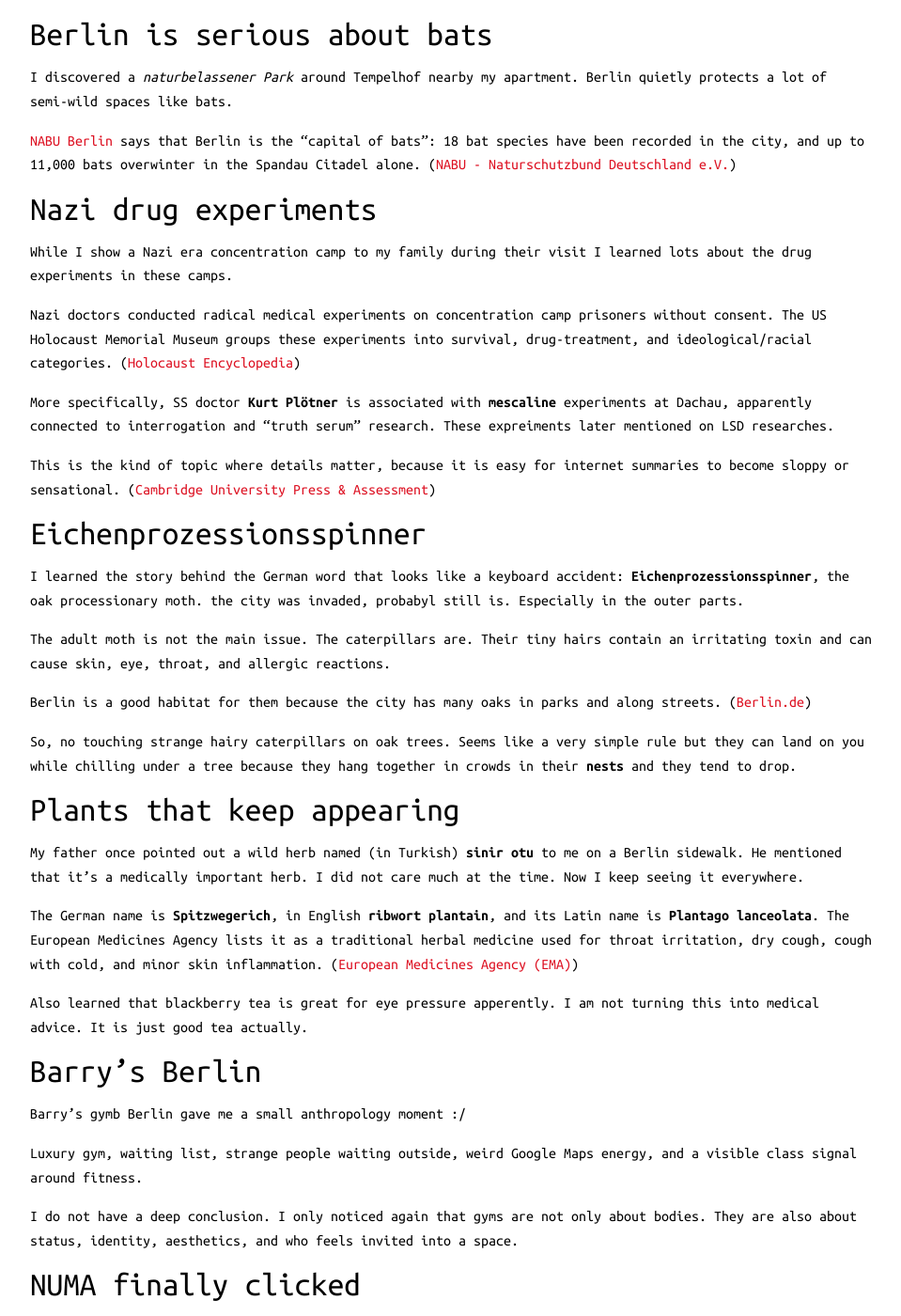
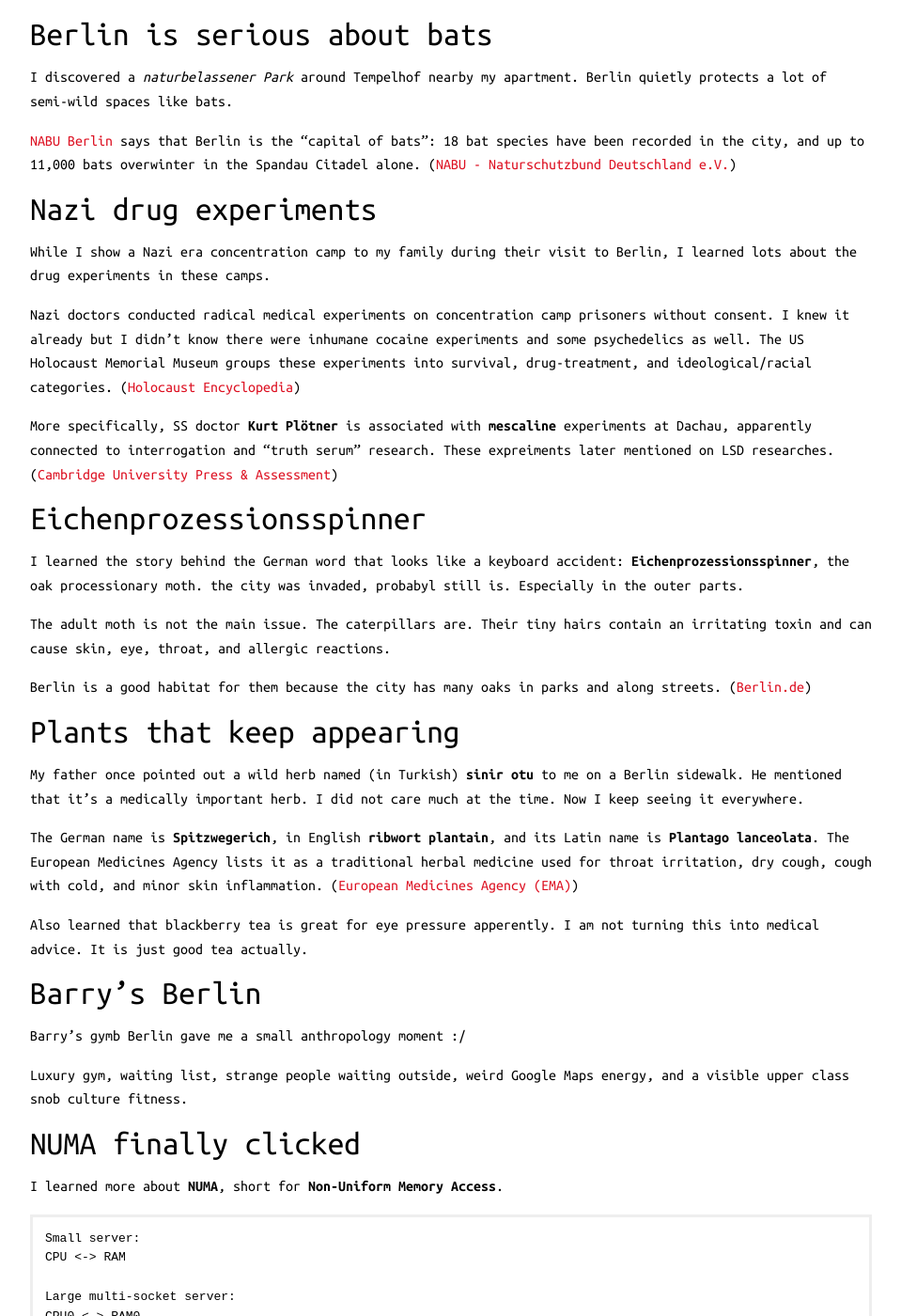
Before and after one commit to hasantayyar/hasantayyar.net, a Jekyll site: the page built from _posts/2026-06-01-everything-i-learned-june.md, in a window 1280 px wide and 1400 px high, scrolled down 331 px. Shown: the whole window at 94% size, without its empty margins (160-1119 px from the left). Built offline with Jekyll 4.4.1, drawn with Linux system fonts in a browser that asks for light colours; Markdown is read by kramdown in place of the engine named in the settings; some of the changed text lies outside the part shown.

Commit message:
Update 2026-06-01-everything-i-learned-june.md

````diff
--- a/_posts/2026-06-01-everything-i-learned-june.md
+++ b/_posts/2026-06-01-everything-i-learned-june.md
@@ -15,15 +15,12 @@
 
 ## Nazi drug experiments
 
-While I show a Nazi era concentration camp to my family during their visit I learned lots about the drug experiments in these camps.
+While I show a Nazi era concentration camp to my family during their visit to Berlin, I learned lots about the drug experiments in these camps.
 
-Nazi doctors conducted radical medical experiments on concentration camp prisoners without consent.
-The US Holocaust Memorial Museum groups these experiments into survival, drug-treatment, and ideological/racial categories. ([Holocaust Encyclopedia](https://encyclopedia.ushmm.org/content/en/article/nazi-medical-experiments))
+Nazi doctors conducted radical medical experiments on concentration camp prisoners without consent. I knew it already but I didn't know there were inhumane cocaine experiments and some psychedelics as well. The US Holocaust Memorial Museum groups these experiments into survival, drug-treatment, and ideological/racial categories. ([Holocaust Encyclopedia](https://encyclopedia.ushmm.org/content/en/article/nazi-medical-experiments))
 
 More specifically, SS doctor __Kurt Plötner__ is associated with **mescaline** experiments at Dachau,
-apparently connected to interrogation and “truth serum” research. These expreiments later mentioned on LSD researches.
-
-This is the kind of topic where details matter, because it is easy for internet summaries to become sloppy or sensational. ([Cambridge University Press & Assessment](https://www.cambridge.org/core/journals/acta-neuropsychiatrica/article/psychotropic-drugs-research-in-nazi-germany-the-triumph-of-de-principle-of-malfeasance/72702C7C6B9607759A0CFB639BBA5599))
+apparently connected to interrogation and “truth serum” research. These expreiments later mentioned on LSD researches. ([Cambridge University Press & Assessment](https://www.cambridge.org/core/journals/acta-neuropsychiatrica/article/psychotropic-drugs-research-in-nazi-germany-the-triumph-of-de-principle-of-malfeasance/72702C7C6B9607759A0CFB639BBA5599))
 
 
 ## Eichenprozessionsspinner
@@ -34,8 +31,6 @@
 The adult moth is not the main issue. The caterpillars are. Their tiny hairs contain an irritating toxin and can cause skin, eye, throat, and allergic reactions.
 
 Berlin is a good habitat for them because the city has many oaks in parks and along streets. ([Berlin.de](https://www.berlin.de/sen/gesundheit/gesundheitsschutz-und-umwelteinfluesse/tiere/eichenprozessionsspinner-1367028.php))
-
-So, no touching strange hairy caterpillars on oak trees. Seems like a very simple rule but they can land on you while chilling under a tree because they hang together in crowds in their **nests** and they tend to drop.
 
 ## Plants that keep appearing
 
@@ -51,15 +46,12 @@
 
 Barry’s gymb Berlin gave me a small anthropology moment :/
 
-Luxury gym, waiting list, strange people waiting outside, weird Google Maps energy, and a visible class signal around fitness.
-
-I do not have a deep conclusion. I only noticed again that gyms are not only about bodies. They are also about status, identity, aesthetics, and who feels invited into a space.
+Luxury gym, waiting list, strange people waiting outside, weird Google Maps energy, and a visible upper class snob culture fitness.
 
 ## NUMA finally clicked
 
 I learned more about **NUMA**, short for **Non-Uniform Memory Access**.
 
-Small mental model:
 
 ```text
 Small server:
@@ -91,7 +83,7 @@
 
 I tried to configure Strudel and TidalCycles locally, then discovered that [Strudel](https://strudel.cc/) already works in the browser.
 
-Strudel is basically a browser-based live coding environment that ports the TidalCycles pattern language to JavaScript. Great way to start making patterns without turning the setup itself into the hobby. ([Strudel](https://strudel.cc/))
+Strudel is basically a browser-based live coding environment that ports the TidalCycles pattern language to JavaScript. ([Strudel](https://strudel.cc/))
 
 ## Music rabbit holes
 
@@ -99,14 +91,14 @@
 
 [Shoft Alhala, Radio Edit, by Vinyl Mode and Moayad](https://www.youtube.com/watch?v=_rf-SuYnp0I)
 
-I also learned about Assa’d Khoury’s *Electronic Touches Belly Dance*, a 1978 Lebanese instrumental album built around funky electronic keyboards and Arabic melodies. It was reissued in 2026 after nearly 50 years. ([WEWANTSOUNDS](https://wewantsounds.bandcamp.com/album/electronic-touches-belly-dance))
+I also learned about **Assa’d Khoury**’s *Electronic Touches Belly Dance*, a 1978 Lebanese instrumental album built around funky electronic keyboards and Arabic melodies. It was reissued in 2026 after nearly 50 years. ([WEWANTSOUNDS](https://wewantsounds.bandcamp.com/album/electronic-touches-belly-dance))
 
-The most interesting part for me was the modified Farfisa-style keyboard world: electronic organs adapted for Oriental scales and quarter-tones. Arabic music needs pitches that standard Western keyboards do not naturally provide. Hardware had to bend toward the music.
+The most interesting part for me was the modified Farfisa-style keyboard world: electronic organs adapted for Oriental scales and quarter-tones. Arabic music needs pitches that standard Western keyboards do not naturally provide. This similar trend of tuning off the keyboards can also be observed other sub-cultures in North and central Africa.
 
 ## AWS “What is” pages
 
-I also appreciated AWS’s “What is” pages again.
+I appreciated AWS’s “What is” pages.
 
 The [computer chip explanation](https://aws.amazon.com/what-is/computer-chip/) is simple, direct, and mostly free of forced metaphors. It explains chips, silicon, etching, analog circuits, digital circuits, ASICs, SoCs, and AWS custom chips like Graviton, Inferentia, and Trainium in a clean way. ([Amazon Web Services, Inc.](https://aws.amazon.com/what-is/computer-chip))
 
-Good technical writing does not always need storytelling. Sometimes it just needs to explain the thing.
+Good technical writing does not always need storytelling.
````
